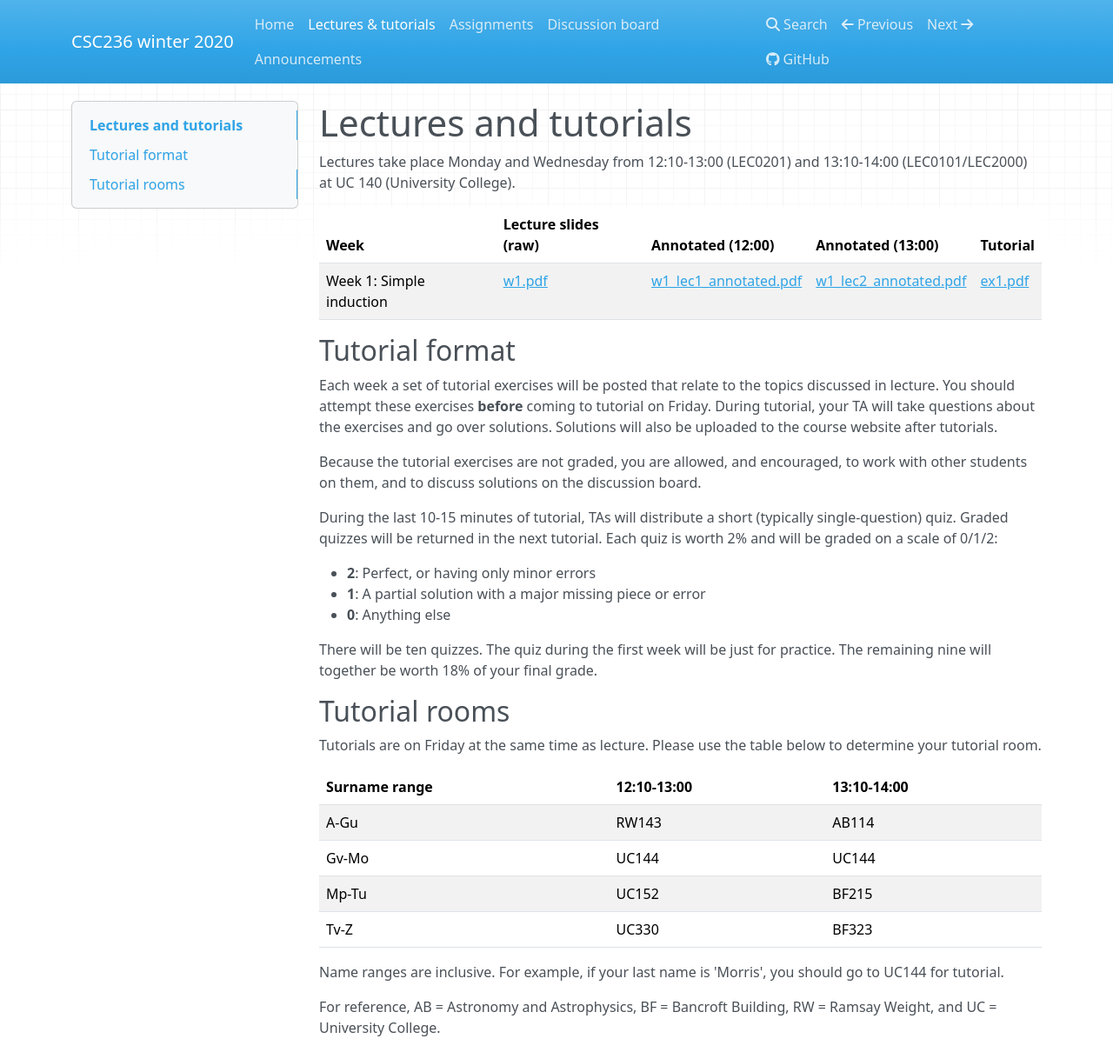
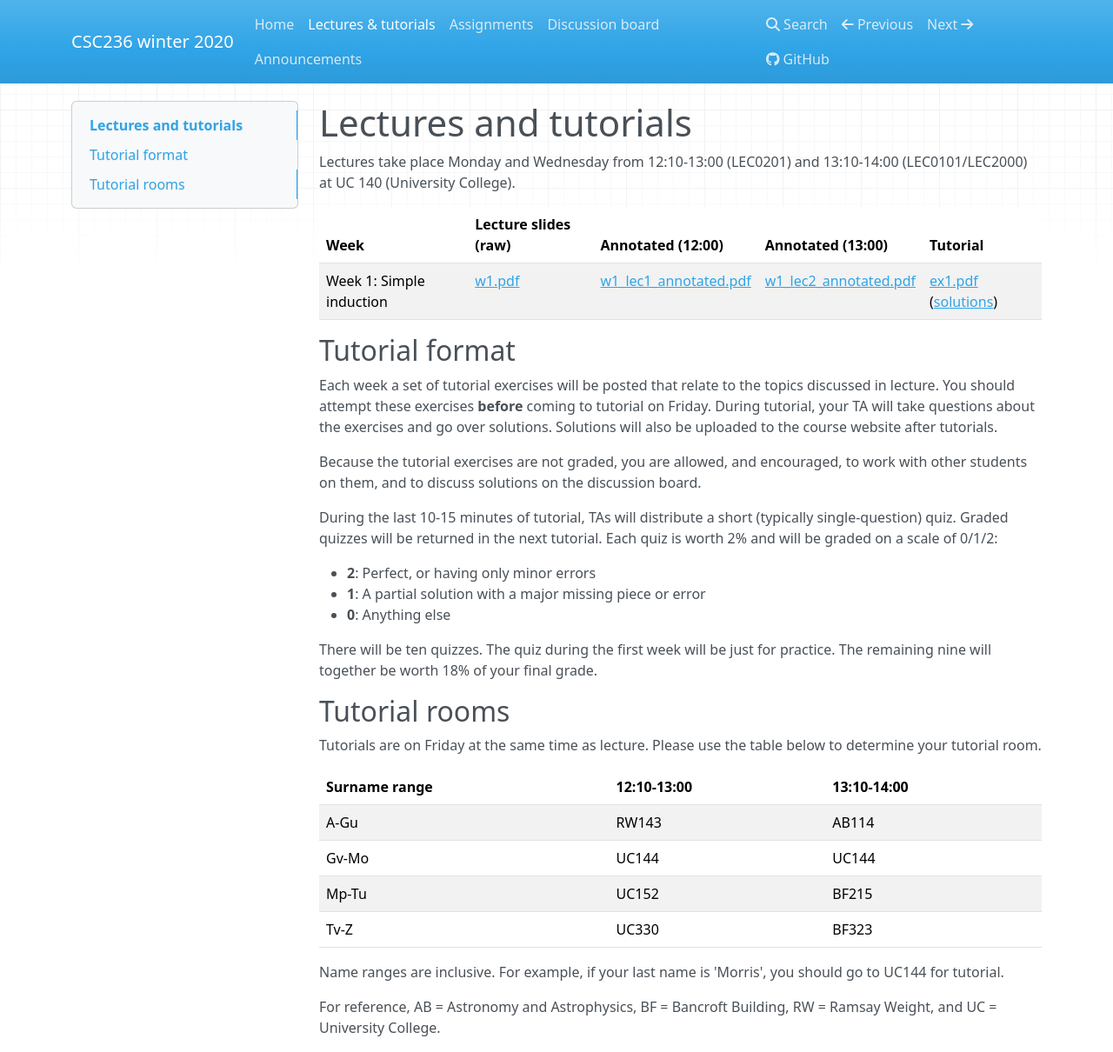
Before and after one commit to colinmorris/csc236, an MkDocs documentation site: the page built from docs/lectures_and_tutorials.md, in a window 1280 px wide and 1210 px high. Shown: the whole window at 87% size. Built offline with MkDocs 1.6.1, drawn with Linux system fonts in a browser that asks for light colours; nearby versions of some CDN libraries.

Commit message:
week 1 exercise solns

```diff
--- a/docs/lectures_and_tutorials.md
+++ b/docs/lectures_and_tutorials.md
@@ -4,7 +4,7 @@ Lectures take place Monday and Wednesday from 12:10-13:00 (LEC0201) and 13:10-14
 
 Week    | Lecture slides (raw) | Annotated (12:00) | Annotated (13:00) | Tutorial
 --------|----------------------|-------------------|-------------------|--------
-Week 1: Simple induction | [w1.pdf](lecture_slides/w1.pdf) | [w1_lec1_annotated.pdf](lecture_slides/w1_lec1_annotated.pdf) | [w1_lec2_annotated.pdf](lecture_slides/w1_lec2_annotated.pdf) | [ex1.pdf](exercises/ex1.pdf)
+Week 1: Simple induction | [w1.pdf](lecture_slides/w1.pdf) | [w1_lec1_annotated.pdf](lecture_slides/w1_lec1_annotated.pdf) | [w1_lec2_annotated.pdf](lecture_slides/w1_lec2_annotated.pdf) | [ex1.pdf](exercises/ex1.pdf) ([solutions](exercises/ex1_solutions.pdf))
 
 ## Tutorial format
 
```
Also changed, not shown: docs/announcements.md (+1 -0 lines), 1 other file.
